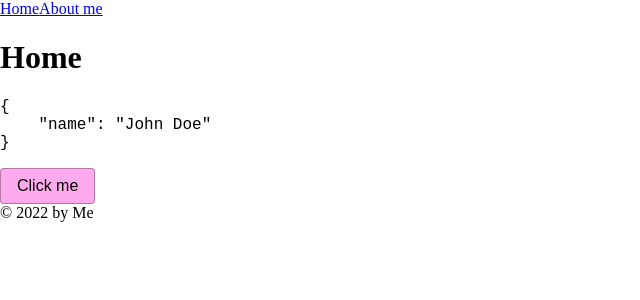
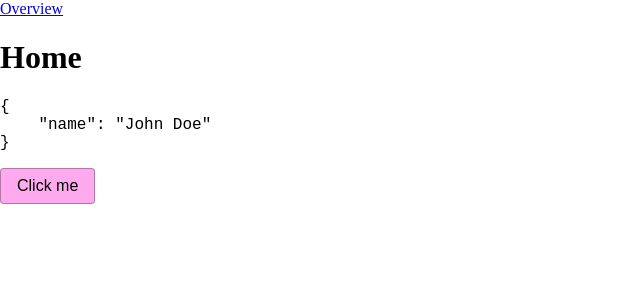
Before and after one commit to Nukbutcu/nf-capstone, a Next.js app: page / in a window 1280 px wide. Shown: the top 300 px of the page, without its empty margins (0-640 px from the left). Built offline with nearby package versions, Linux system fonts and the light colour scheme.

Commit message:
chore: customization template

```diff
--- a/src/organisms/footer/index.jsx
+++ b/src/organisms/footer/index.jsx
@@ -1,11 +1,7 @@
 import React from "react";
 
 const Footer = () => {
-	return (
-		<footer>
-			<div>© 2022 by Me</div>
-		</footer>
-	);
+	return <footer></footer>;
 };
 
 export default Footer;
--- a/src/organisms/header/index.jsx
+++ b/src/organisms/header/index.jsx
@@ -5,8 +5,7 @@ const Header = () => {
 	return (
 		<header>
 			<nav data-test-id="navigation">
-				<Link href="/">Home</Link>
-				<Link href="/about">About me</Link>
+				<Link href="/">Overview</Link>
 			</nav>
 		</header>
 	);
```
